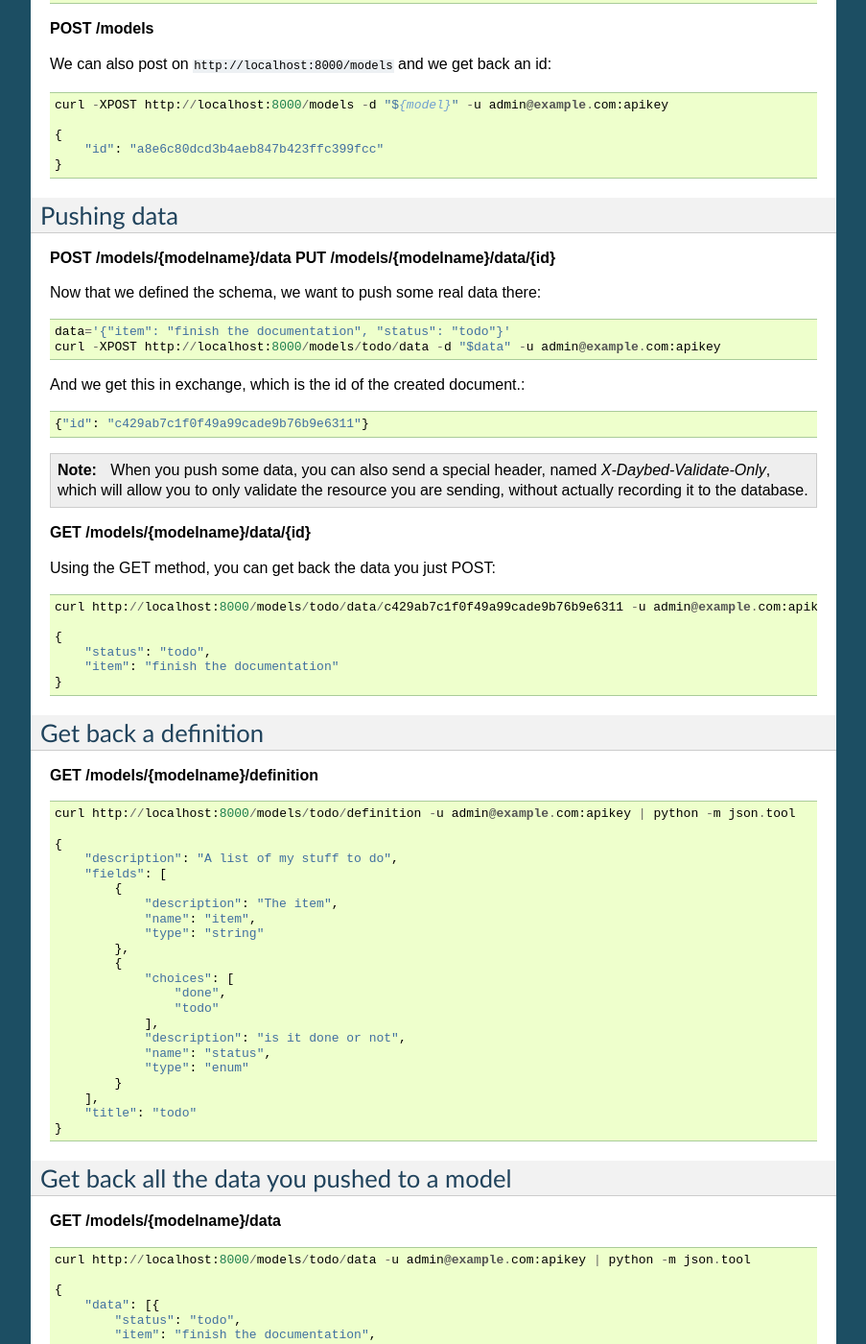
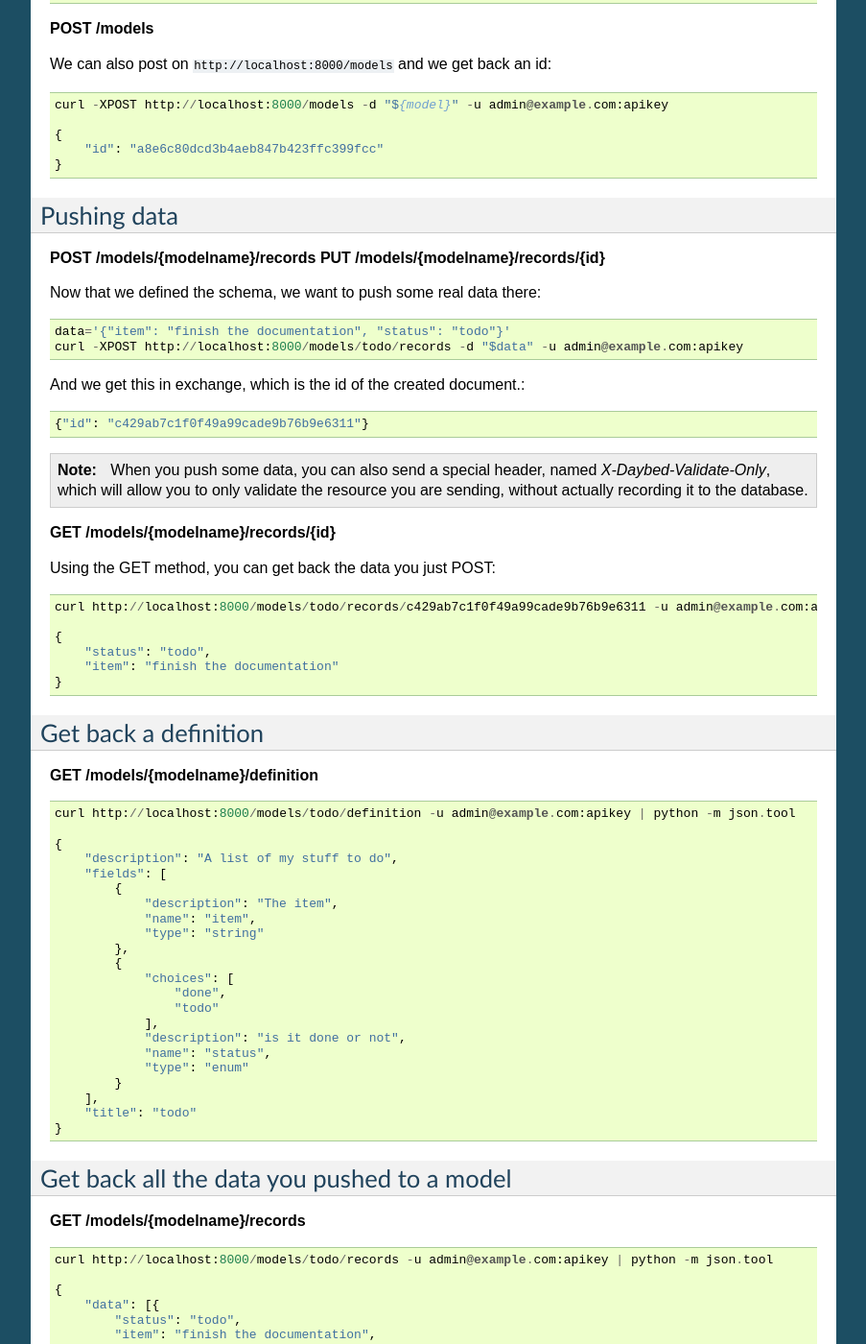
Before and after one commit to spiral-project/daybed, a Sphinx documentation site: the page built from docs/source/usage.rst, in a window 1280 px wide and 1400 px high, scrolled down 1428 px. Shown: the whole window at 96% size, without its empty margins (198-1101 px from the left). Built offline with Sphinx 7.4.7, drawn with Linux system fonts in a browser that asks for light colours.

Commit message:
Change url from /data to /records (ref #112)

```diff
--- a/docs/source/usage.rst
+++ b/docs/source/usage.rst
@@ -102,13 +102,13 @@ We can also post on ``http://localhost:8000/models`` and we get back an id::
 Pushing data
 ------------
 
-**POST /models/{modelname}/data**
-**PUT /models/{modelname}/data/{id}**
+**POST /models/{modelname}/records**
+**PUT /models/{modelname}/records/{id}**
 
 Now that we defined the schema, we want to push some real data there::
 
     data='{"item": "finish the documentation", "status": "todo"}'
-    curl -XPOST http://localhost:8000/models/todo/data -d "$data" -u admin@example.com:apikey
+    curl -XPOST http://localhost:8000/models/todo/records -d "$data" -u admin@example.com:apikey
 
 And we get this in exchange, which is the id of the created document.::
 
@@ -119,11 +119,11 @@ And we get this in exchange, which is the id of the created document.::
     `X-Daybed-Validate-Only`, which will allow you to only validate the
     resource you are sending, without actually recording it to the database.
 
-**GET /models/{modelname}/data/{id}**
+**GET /models/{modelname}/records/{id}**
 
 Using the GET method, you can get back the data you just POST::
 
-    curl http://localhost:8000/models/todo/data/c429ab7c1f0f49a99cade9b76b9e6311 -u admin@example.com:apikey
+    curl http://localhost:8000/models/todo/records/c429ab7c1f0f49a99cade9b76b9e6311 -u admin@example.com:apikey
 
     {
         "status": "todo",
@@ -165,11 +165,11 @@ Get back a definition
 Get back all the data you pushed to a model
 -------------------------------------------
 
-**GET /models/{modelname}/data**
+**GET /models/{modelname}/records**
 
 ::
 
-    curl http://localhost:8000/models/todo/data -u admin@example.com:apikey | python -m json.tool
+    curl http://localhost:8000/models/todo/records -u admin@example.com:apikey | python -m json.tool
 
     {
         "data": [{
```
Also changed, not shown: 4 other files.
